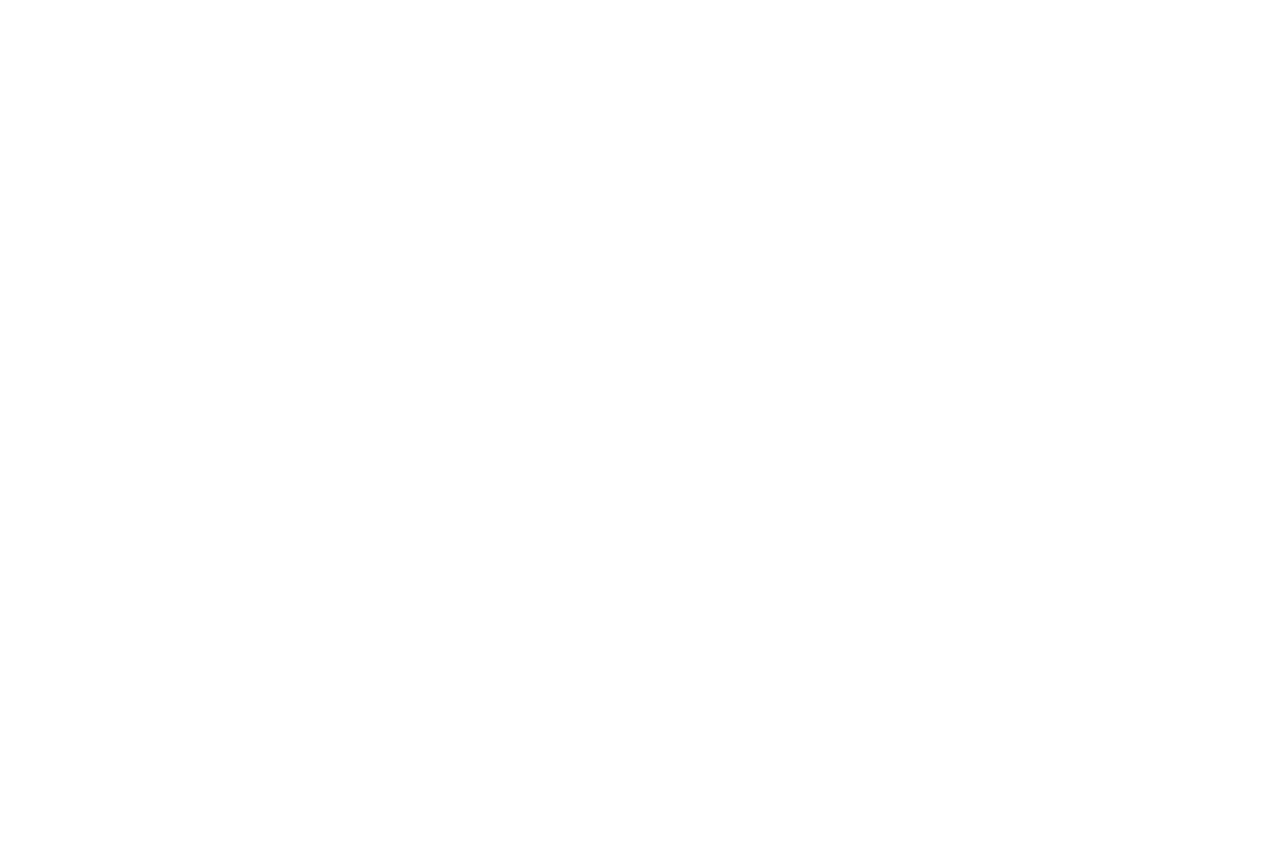
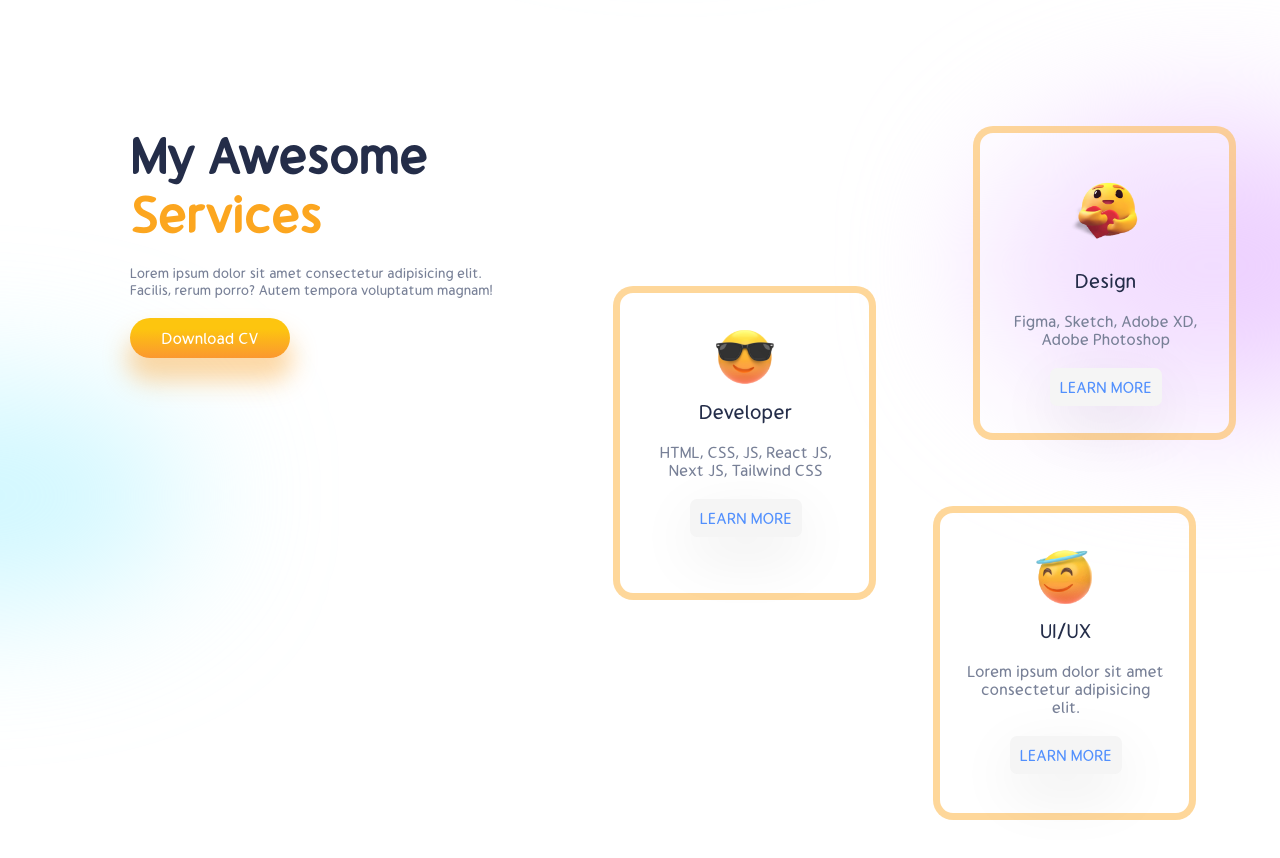
Before and after one commit to harry-jakes3018/personal-portfolio3, a React (Create React App) app: page / in a window 1280 px wide. Shown: the part 880-1738 px from the top of the page. Before the commit the page ends 836 px from the top, so only its background shows below. Built offline with nearby package versions, Linux system fonts and the light colour scheme.

Commit message:
Services Section Completed

```diff
--- a/src/App.js
+++ b/src/App.js
@@ -1,11 +1,13 @@
 import Intro from "./components/Intro";
 import Navbar from "./components/Navbar";
+import Services from "./components/Services";
 
 function App() {
     return (
         <div className="App">
             <Navbar />
             <Intro />
+            <Services />
         </div>
     );
 }
--- /dev/null
+++ b/src/components/Card.js
@@ -0,0 +1,50 @@
+import styled from "styled-components";
+
+function Card({ emoji, heading, details }) {
+    return (
+        <Wrapper>
+            <img src={emoji} alt="Emojies" />
+            <span>{heading}</span>
+            <span>{details}</span>
+            <Button>Learn More</Button>
+        </Wrapper>
+    );
+}
+
+export default Card;
+
+const Wrapper = styled.div`
+    width: 10rem;
+    height: 13rem;
+    position: absolute;
+    display: flex;
+    flex-direction: column;
+    gap: 1rem;
+    align-items: center;
+    text-align: center;
+    background: rgba(255, 255, 255, 0.26);
+    border: 7px solid var(--orangeCard);
+    border-radius: 20px;
+    padding: 0px 23px 2rem 26px;
+
+    & > img {
+        transform: scale(0.6);
+        margin-bottom: -2rem;
+    }
+
+    & > :nth-of-type(2) {
+        color: var(--gray);
+        font-size: 16px;
+    }
+`;
+
+const Button = styled.button`
+    text-transform: uppercase;
+    background: whitesmoke;
+    box-shadow: 0px 19px 60px rgba(0, 0, 0, 0.08);
+    border-radius: 7px;
+    border: none;
+    color: #5290fd;
+    padding: 10px;
+    font-size: 16px;
+`;
--- /dev/null
+++ b/src/components/Services.js
@@ -0,0 +1,135 @@
+import styled from "styled-components";
+import heartEmoji from "../img/heartemoji.png";
+import glasses from "../img/glasses.png";
+import humble from "../img/humble.png";
+import Card from "./Card";
+
+function Services() {
+    return (
+        <Wrapper>
+            {/* Left Side */}
+            <Awesome>
+                <span>My Awesome</span>
+                <span>Services</span>
+                <span>
+                    Lorem ipsum dolor sit amet consectetur adipisicing elit.
+                    <br />
+                    Facilis, rerum porro? Autem tempora voluptatum magnam!
+                </span>
+                <Button>Download CV</Button>
+                <Blur></Blur>
+            </Awesome>
+
+            {/* Right Side */}
+            <Cards>
+                <First>
+                    <Card
+                        emoji={heartEmoji}
+                        heading="Design"
+                        details="Figma, Sketch, Adobe XD, Adobe Photoshop"
+                    />
+                </First>
+
+                <Second>
+                    <Card
+                        emoji={glasses}
+                        heading="Developer"
+                        details="HTML, CSS, JS, React JS, Next JS, Tailwind CSS"
+                    />
+                </Second>
+
+                <Third>
+                    <Card
+                        emoji={humble}
+                        heading="UI/UX"
+                        details="Lorem ipsum dolor sit amet consectetur adipisicing elit."
+                    />
+                </Third>
+                <NewBlur></NewBlur>
+            </Cards>
+        </Wrapper>
+    );
+}
+
+export default Services;
+
+const Wrapper = styled.div`
+    padding: 0 3rem 0 3rem;
+    display: flex;
+    height: 90vh;
+    margin-bottom: 8rem;
+    margin-top: 9rem;
+    margin-bottom: 13rem;
+`;
+
+const Awesome = styled.div`
+    display: flex;
+    flex-direction: column;
+    position: relative;
+
+    & > :first-child,
+    & > :nth-child(2) {
+        color: var(--black);
+        font-size: 2.5rem;
+        font-weight: bold;
+    }
+
+    & > :nth-child(2) {
+        color: var(--orange);
+    }
+
+    & > :nth-child(3) {
+        color: var(--gray);
+        font-size: 14px;
+        margin-top: 1rem;
+    }
+`;
+
+const Button = styled.button`
+    width: 8rem;
+    height: 2rem;
+    margin-top: 1rem;
+`;
+
+const Cards = styled.div`
+    position: relative;
+    margin-left: 10rem;
+
+    & > * {
+        position: absolute;
+    }
+`;
+
+const First = styled.div`
+    left: 14rem;
+`;
+
+const Second = styled.div`
+    top: 8rem;
+    left: -4rem;
+`;
+
+const Third = styled.div`
+    top: 19rem;
+    left: 12rem;
+`;
+
+const NewBlur = styled.div`
+    background: var(--purple);
+    position: absolute;
+    width: 22rem;
+    height: 14rem;
+    border-radius: 50%;
+    background: #edd0ff;
+    filter: blur(72px);
+    z-index: -9;
+    left: 15rem;
+`;
+
+const Blur = styled(NewBlur)`
+    background: #abf1ff94;
+    top: 13rem;
+    width: 21rem;
+    height: 11rem;
+    left: -18rem;
+`;
```
